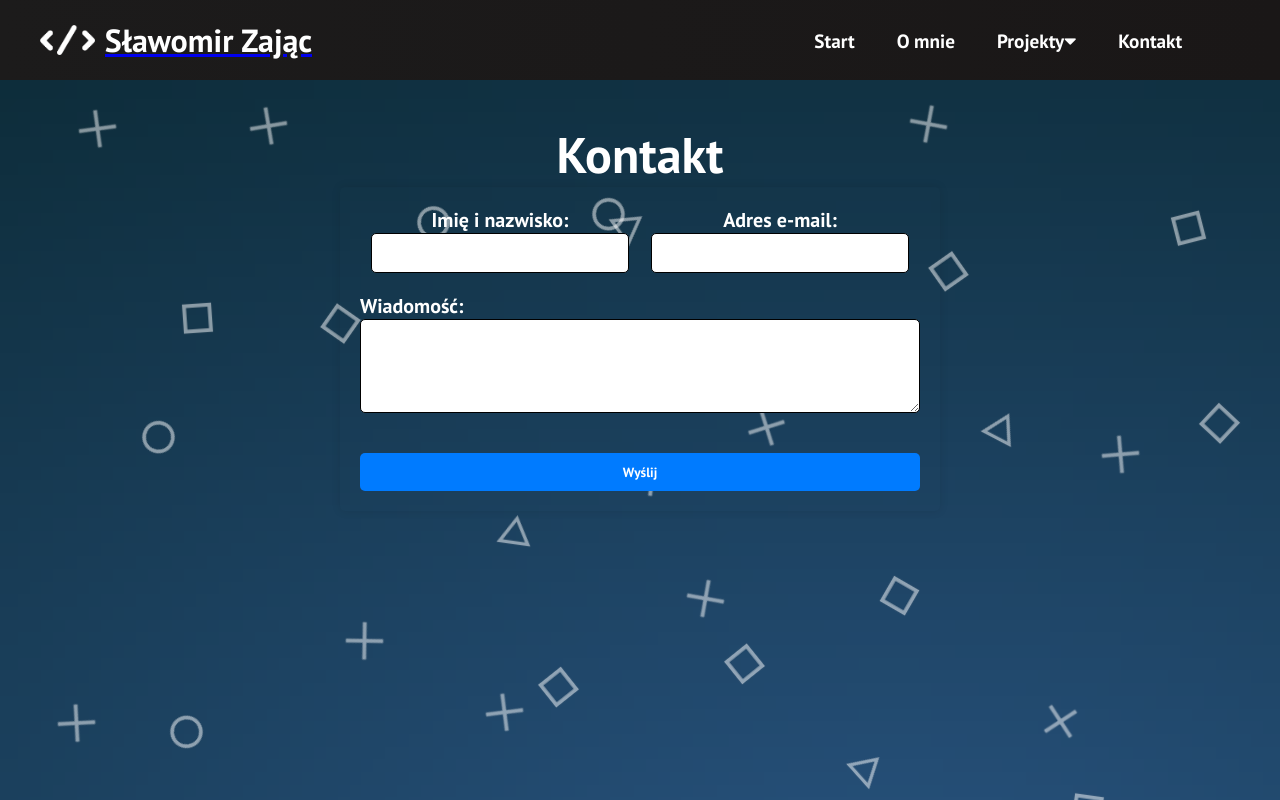
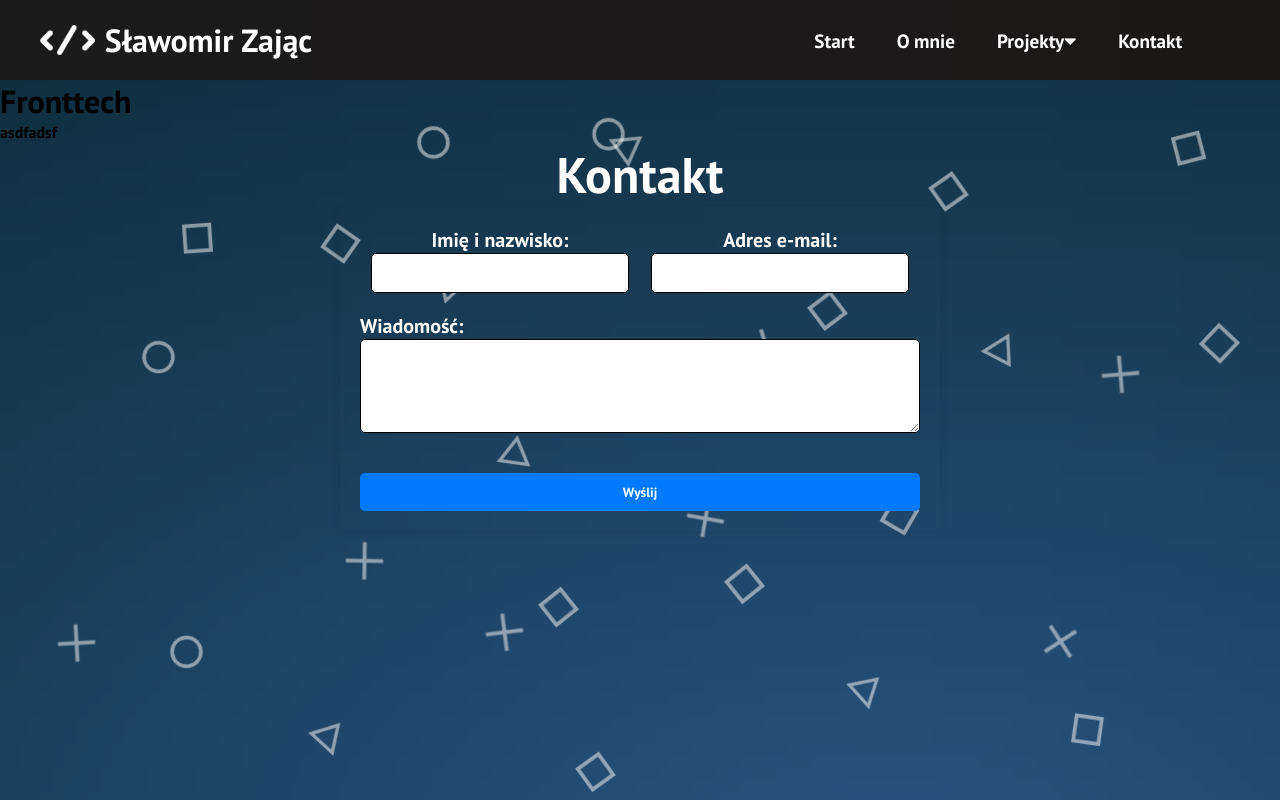
Before and after one commit to SlZa000/Portfolio, a React (Create React App) app: page /Fronttech in a window 1280 px wide. Built offline with nearby package versions, Linux system fonts and the light colour scheme; the HTML template or start-up script is replaced by a standard one; a web font is replaced by a local one.

Commit message:
fix evrything

```diff
--- a/package.json
+++ b/package.json
@@ -23,7 +23,8 @@
     "react-spring": "^9.7.2",
     "react-swipeable": "^7.0.1",
     "react-transition-group": "^4.4.5",
-    "slick-carousel": "^1.8.1"
+    "slick-carousel": "^1.8.1",
+    "styled-components": "^6.0.8"
   },
   "scripts": {
     "start": "react-scripts start",
--- a/src/App.css
+++ b/src/App.css
@@ -7,18 +7,16 @@
 
 .home,
 .Projects,
-.sign-up,
-.netapi,
-.fronttech {
+.Netapi,
+.Fronttech {
   align-items: center;
   justify-content: center;
   margin-top: 80px;
 }
 .home,
 .Projects,
-.sign-up,
-.netapi,
-.fronttech
+.Netapi,
+.Fronttech,
 .aboutme,
 .contact {
   position: relative; /* Add this to position content elements */
@@ -37,7 +35,6 @@
   left: 0;
   top: 0;
   z-index: 1;
-  margin-top: 80px;
 }
 
 /* Shapes & Animation
--- a/src/App.js
+++ b/src/App.js
@@ -4,21 +4,27 @@ import './App.css';
 import Home from './components/pages/Home';
 import { BrowserRouter as Router, Switch, Route } from 'react-router-dom';
 import Projects from './components/pages/Projects';
-import aboutme from './components/pages/aboutme';
 import Contact from './components/pages/Contact';
-import netapi from './components/pages/netapi';
-import fronttech from './components/pages/fronttech';
+import Netapi from './components/pages/Netapi';
+import Fronttech from './components/pages/Fronttech';
+
+
+const HomeWithMargin = () => <div style={{marginTop: '80px'}}><Home /></div>;
+const ProjectsWithMargin = () => <div style={{marginTop: '80px'}}><Projects /></div>;
+const NetapiWithMargin = () => <div style={{marginTop: '80px'}}><Netapi /></div>;
+const FronttechWithMargin = () => <div style={{marginTop: '80px'}}><Fronttech /></div>;
+
+
 
 function App() {
   return (
     <Router>
       <Navbar />
       <Switch>
-        <Route path='/' exact component={Home} />
-        <Route path='/Projects' component={Projects} />
-        <Route path='/aboutme' component={aboutme} />
-        <Route path='/netapi' component={netapi} />
-        <Route path='/fronttech' component={fronttech} />
+        <Route path='/' exact component={HomeWithMargin} />
+        <Route path='/Projects' component={ProjectsWithMargin} />
+        <Route path='/Netapi' component={NetapiWithMargin} />
+        <Route path='/Fronttech' component={FronttechWithMargin} />
       </Switch>
       <div className="contact">
         <Contact />
--- a/src/components/MenuItems.js
+++ b/src/components/MenuItems.js
@@ -1,12 +1,12 @@
 export const MenuItems = [
   {
     title: '.Net Api & MSSql',
-    path: '/netapi',
+    path: '/Netapi',
     cName: 'dropdown-link'
   },
   {
     title: 'Front-end z Reactem',
-    path: '/fronttech',
+    path: '/Fronttech',
     cName: 'dropdown-link'
   },
 ];
--- a/src/components/Navbar.css
+++ b/src/components/Navbar.css
@@ -34,7 +34,6 @@
   white-space: nowrap; /* Zapobiega zawijaniu tekstu */
   overflow: hidden; /* Zapobiega ukrywaniu tekstu, gdy jest za długi */
   max-width: 100%;
-  text-decoration: none !important;
 }
 
 
--- a/src/components/Navbar.js
+++ b/src/components/Navbar.js
@@ -38,6 +38,12 @@ function Navbar() {
       setDropdown(false);
       setMobileDropdown(false);
     });
+
+    // Usuwanie podkreślenia odnośnika
+    var link = document.querySelector('.navbar-logo');
+    if (link) {
+      link.style.textDecoration = 'none';
+    }
   }, [history]);
 
   const scrollToTop = () => {
--- /dev/null
+++ b/src/components/css/FronttechStyle.css
@@ -0,0 +1,4 @@
+.Fronttech{
+    position: relative; /* Add this to position content elements */
+    z-index: 2; /* Add this to give content a higher z-index */
+}
--- a/src/components/css/HomeStyle.css
+++ b/src/components/css/HomeStyle.css
@@ -5,6 +5,22 @@
     flex-wrap: wrap;
     justify-content: space-around; /* Dodane */
   }
+
+  .fab.fa-js {
+    color: #F7DF1E; /* Złoty */
+}
+
+.fab.fa-react {
+    color: #61DAFB; /* Jasnoniebieski */
+}
+
+.fab.fa-css3-alt {
+    color: #1572B6; /* Granatowy */
+}
+
+.fab.fa-sass {
+    color: #CC6699; /* Różowy */
+}
 
   .article {
     width: 40%;
@@ -17,8 +33,6 @@
     align-self: flex-start; /* Dodane */
     border-radius: 30px;
 }
-
-
 
 
 .article .see-more-button, .article .toggle-button {
--- /dev/null
+++ b/src/components/css/NetapiStyle.css
@@ -0,0 +1,4 @@
+.Netapi{
+    position: relative; /* Add this to position content elements */
+    z-index: 2; /* Add this to give content a higher z-index */
+}
--- a/src/components/pages/Home.js
+++ b/src/components/pages/Home.js
@@ -81,14 +81,14 @@ export default function Home() {
               fillMode="none"
             >
             <h2>
-              <i class="fab fa-csharp"></i> C#
-              <i class="fab fa-dot-net"></i> .NET
-              <i class="fas fa-database"></i> MSSQL
-              <i class="fab fa-js"></i> Javascript
-              <i class="fab fa-react"></i> React
-              <i class="fab fa-css3-alt"></i> CSS
-              <i class="fab fa-sass"></i> SCSS
-              <i class="fas fa-project-diagram"></i> Entity Framework i wiele więcej...
+              C#
+              .NET
+              MSSQL<i class="fas fa-database"></i>
+              Javascript<i class="fab fa-js"></i>
+              React<i class="fab fa-react"></i>
+              CSS<i class="fab fa-css3-alt"></i>
+              SCSS<i class="fab fa-sass"></i>
+              Entity Framework <i class="fas fa-project-diagram"></i> i wiele więcej...
             </h2>
           </MovingComponent>
         </div>
@@ -104,8 +104,8 @@ export default function Home() {
             <button className="toggle-button" onClick={handleToggle1}>
               Rozwiń/Zwiń opis
             </button>
-            <Link to="/netapi">
-              <button className="see-more-button">Przejdź do netapi</button>
+            <Link to="/Netapi">
+              <button className="see-more-button">Przejdź do Netapi</button>
             </Link>
           </div>
 
@@ -120,8 +120,8 @@ export default function Home() {
             <button className="toggle-button" onClick={handleToggle2}>
               Rozwiń/Zwiń opis
             </button>
-            <Link to="/netapi">
-              <button className="see-more-button">Przejdź do netapi</button>
+            <Link to="/Netapi">
+              <button className="see-more-button">Przejdź do Netapi</button>
             </Link>
           </div>
 
@@ -136,8 +136,8 @@ export default function Home() {
             <button className="toggle-button" onClick={handleToggle3}>
               Rozwiń/Zwiń opis
             </button>
-            <Link to="/netapi">
-              <button className="see-more-button">Przejdź do netapi</button>
+            <Link to="/Netapi">
+              <button className="see-more-button">Przejdź do Netapi</button>
             </Link>
           </div>
 
@@ -152,8 +152,8 @@ export default function Home() {
             <button className="toggle-button" onClick={handleToggle4}>
               Rozwiń/Zwiń opis
             </button>
-            <Link to="/netapi">
-              <button className="see-more-button">Przejdź do netapi</button>
+            <Link to="/Netapi">
+              <button className="see-more-button">Przejdź do Netapi</button>
             </Link>
           </div>
 
--- a/src/components/pages/fronttech.js
+++ b/src/components/pages/fronttech.js
@@ -1,9 +1,13 @@
 import React from 'react';
+import '../css/FronttechStyle.css';
 
-export default function fronttech() {
+export default function Fronttech() {
   return (
     <>
-      <h1 className='fronttech'>fronttech</h1>
+      <div className='Fronttech'>
+        <h1 className='Fronttech'>Fronttech</h1>
+        <p>asdfadsf</p>
+      </div>
     </>
   );
 }
--- a/src/components/pages/netapi.js
+++ b/src/components/pages/netapi.js
@@ -1,9 +1,13 @@
 import React from 'react';
+import '../css/NetapiStyle.css';
 
-export default function netapi() {
+export default function Netapi() {
   return (
     <>
-      <h1 className='netapi'>netapi</h1>
+      <div className='Netapi'>
+        <h1 className='Netapi'>Netapi</h1>
+        <p>asdfadsf</p>
+      </div>
     </>
   );
 }
```
Also changed, not shown: 1 other file (tests, documents, lock files or other folders).
